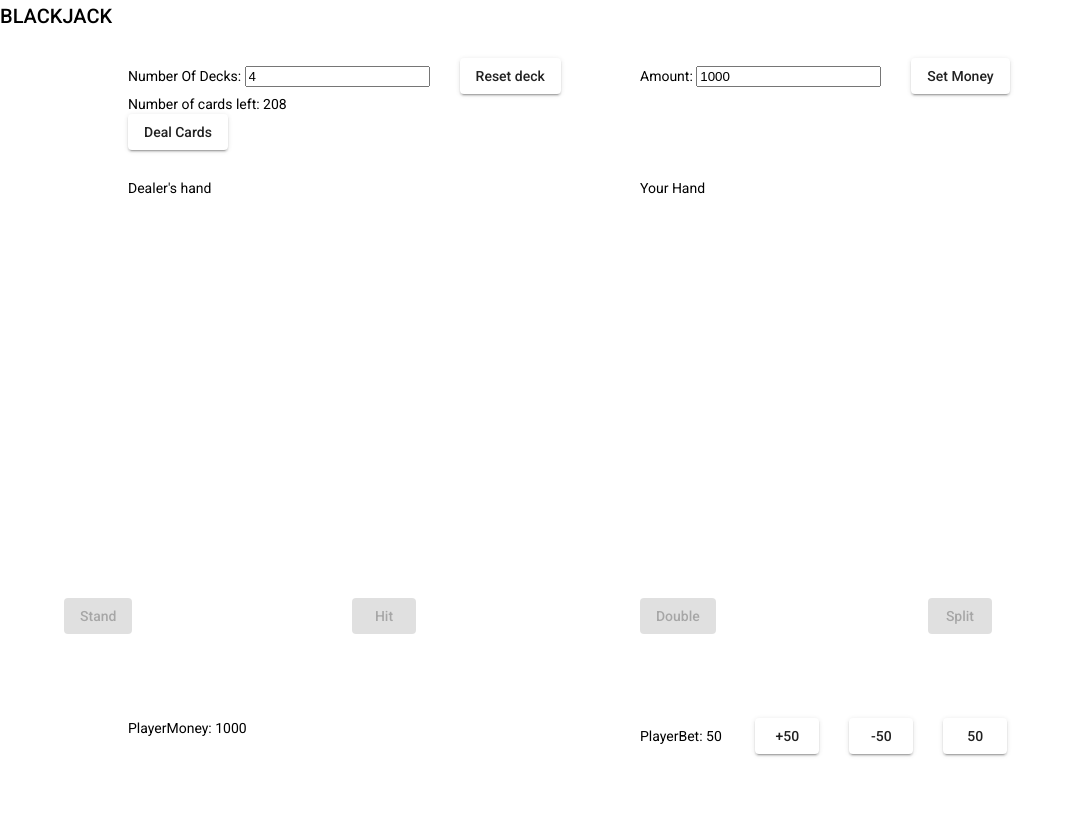
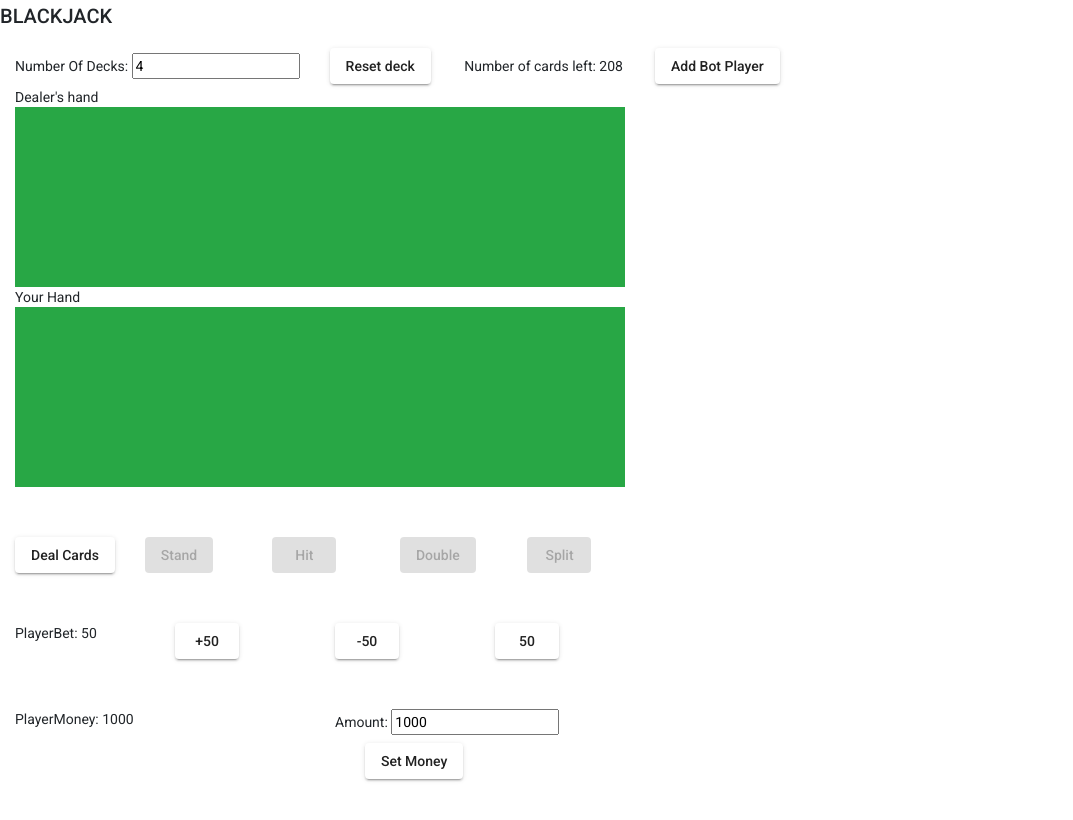
Before and after one commit to twwu123/blackjack-app, an Angular app: page / in a window 1280 px wide. Shown: the top 820 px of the page, without its empty margins (0-1073 px from the left). Built offline with nearby package versions, Linux system fonts and the light colour scheme.

Commit message:
add bootstrap and put all player related objects to one side to allow space for bots.

```diff
--- a/angular.json
+++ b/angular.json
@@ -25,9 +25,13 @@
             ],
             "styles": [
               "./node_modules/@angular/material/prebuilt-themes/indigo-pink.css",
-              "src/styles.css"
+              "src/styles.css",
+              "./node_modules/bootstrap/dist/css/bootstrap.min.css"
             ],
-            "scripts": []
+            "scripts": [
+              "./node_modules/jquery/dist/jquery.min.js",
+              "./node_modules/bootstrap/dist/js/bootstrap.min.js"
+            ]
           },
           "configurations": {
             "production": {
--- a/package.json
+++ b/package.json
@@ -8,7 +8,7 @@
     "test": "ng test",
     "lint": "ng lint",
     "e2e": "ng e2e",
-    "deploy": "ng build --prod --base-href https://twwu123.github.io/blackjack-app/ && angular-cli-ghpages --branch gh-pages"
+    "deploy": "ng build --base-href=/blackjack-app/"
   },
   "private": true,
   "dependencies": {
@@ -18,11 +18,15 @@
     "@angular/compiler": "~9.1.6",
     "@angular/core": "~9.1.6",
     "@angular/forms": "~9.1.6",
+    "@angular/localize": "^9.1.7",
     "@angular/material": "^9.2.3",
     "@angular/platform-browser": "~9.1.6",
     "@angular/platform-browser-dynamic": "~9.1.6",
     "@angular/router": "~9.1.6",
+    "@ng-bootstrap/ng-bootstrap": "^6.1.0",
     "angular-material": "^1.1.22",
+    "bootstrap": "^4.5.0",
+    "jquery": "^3.5.1",
     "rxjs": "~6.5.4",
     "tslib": "^1.10.0",
     "zone.js": "~0.10.2"
--- a/src/app/app.module.ts
+++ b/src/app/app.module.ts
@@ -8,6 +8,8 @@ import { GameComponent } from './game/game.component';
 import { HttpClientModule } from '@angular/common/http';
 import { BrowserAnimationsModule } from '@angular/platform-browser/animations';
 import { MatButtonModule } from '@angular/material/button';
+
+import { NgbModule } from '@ng-bootstrap/ng-bootstrap';
 
 @NgModule({
   declarations: [
@@ -20,7 +22,8 @@ import { MatButtonModule } from '@angular/material/button';
     FormsModule,
     HttpClientModule,
     BrowserAnimationsModule,
-    MatButtonModule
+    MatButtonModule,
+    NgbModule
   ],
   providers: [],
   bootstrap: [AppComponent]
--- a/src/app/game/game.component.css
+++ b/src/app/game/game.component.css
@@ -1,59 +1,3 @@
-.container-2 {
-  width: 80%;
-  margin: auto;
-  padding: 10px;
-}
-
-.one-2 {
-  width: 50%;
-  float: left;
-}
-
-.two-2 {
-  margin-left: 15%;
-  height: 400px;
-}
-
-.short {
-  height: 100px;
-}
-
-.medium {
-  height: 200px;
-}
-
-.long {
-  height: 400px;
-}
-.container-4 {
-  width: 90%;
-  margin: auto;
-  padding: 10px;
-}
-
-.one-4 {
-  width: 20%;
-  float: left;
-}
-
-.two-4 {
-  width:20%;
-  margin-left:5%;
-  float:left;
-}
-
-.three-4 {
-  width:20%;
-  margin-left:5%;
-  float:left;
-}
-
-.four-4 {
-  width:20%;
-  margin-left:5%;
-  float:left;
-}
-
 ul.sideways {
   list-style-type: none;
   margin: 0;
--- a/src/app/game/game.component.html
+++ b/src/app/game/game.component.html
@@ -1,34 +1,32 @@
 <h2>BLACKJACK</h2>
-<div class="container-2 short">
-  <div class="one-2">
+<div class="container-fluid">
+  <div class="row">
+    <div class="col-sm">
+      <div md-force-height="100px">
         <label>Number Of Decks:
           <input [(ngModel)]="numberOfDecks" placeholder=4/>
         </label>
         <button mat-raised-button [ngStyle]="{'margin-left.px': 30}" (click)="initialiseDecks(numberOfDecks); shuffle(Decks)">Reset deck</button>
         <span [ngStyle]="{'margin-left.px': 30}" >  Number of cards left: </span>{{Decks.length}}
+      </div>
       <div>
-      <button mat-raised-button (click)="dealCards()">Deal Cards</button>
+        <span>Dealer's hand</span>
+        <div class="bg-success">
+          <div style="height: 180px" *ngIf="!PlayerHand">
           </div>
-  </div>
-  <div class="two-2">
-    <label>Amount:
-      <input [(ngModel)]="money" placeholder=1000/>
-    </label>
-    <button mat-raised-button [ngStyle]="{'margin-left.px': 30}" (click)="setMoney(money); shuffle(Decks)">Set Money</button>
-  </div>
-</div>
-
-<div class="container-2 long">
-  <div class="one-2">
-    <span>Dealer's hand</span>
         <ul class="sideways">
           <li class="sideways" *ngFor="let card of Dealer">
             <img width="140px" height="180px" alt="card" src='{{card.img}}'>
           </li>
         </ul>
         </div>
-  <div class="two-2">
+      </div>
+      <div>
         <span>Your Hand</span>
+        <div class="bg-success">
+          <div style="height: 180px" *ngIf="!PlayerHand">
+          </div>
+          <div>
            <ul class="sideways">
             <li class="sideways" *ngFor="let card of PlayerHand">
              <img width="140px" height="180px" alt="card" src='{{card.img}}'>
@@ -36,33 +34,66 @@
            </ul>
           </div>
         </div>
-
-<div class="container-4 short">
-  <div class="one-4">
+      </div>
+      <div style="padding-top: 50px">
+        <div class="row">
+          <div class="col-sm">
+            <div class="row">
+              <div class="col-sm">
+                <button mat-raised-button (click)="dealCards()">Deal Cards</button>
+              </div>
+              <div class="col-sm">
                 <button mat-raised-button [disabled]="!(runningGame)" (click)="stand()">Stand</button>
               </div>
-  <div class="two-4">
+              <div class="col-sm">
                 <button mat-raised-button [disabled]="!(runningGame)" (click)="hit()">Hit</button>
               </div>
-  <div class="three-4">
+              <div class="col-sm">
                 <button mat-raised-button [disabled]="!(runningGame)" (click)="double()">Double</button>
               </div>
-  <div class="four-4">
+              <div class="col-sm">
                 <button mat-raised-button [disabled]="!(runningGame)" (click)="split()">Split</button>
               </div>
             </div>
-
-<div class="container-2 short">
-  <div class="one-2">
+          </div>
+        </div>
+      </div>
+      <div style="padding-top: 50px">
+        <div class="row">
+          <div class="col-sm">
+            <span>PlayerBet: </span> {{PlayerBet}}
+          </div>
+         <div class="col-sm">
+           <button mat-raised-button [disabled]="(runningGame)" (click)="addBet(50)">+50</button>
+         </div>
+         <div class="col-sm">
+           <button mat-raised-button [disabled]="(runningGame)" (click)="minusBet(50)">-50</button>
+         </div>
+          <div class="col-sm">
+            <button mat-raised-button [disabled]="(runningGame)" (click)="resetBet()">50</button>
+          </div>
+        </div>
+      </div>
+      <div style="padding-top: 50px">
+        <div class="row">
+          <div class="col-sm">
             <span>PlayerMoney: </span> {{PlayerMoney}}
           </div>
-  <div class="two-2">
-    <span>PlayerBet: </span> {{PlayerBet}}
-    <button mat-raised-button [disabled]="(runningGame)" [ngStyle]="{'margin-left.px': 30}" (click)="addBet(50); shuffle(Decks)">+50</button>
-    <button mat-raised-button [disabled]="(runningGame)" [ngStyle]="{'margin-left.px': 30}" (click)="minusBet(50); shuffle(Decks)">-50</button>
-    <button mat-raised-button [disabled]="(runningGame)" [ngStyle]="{'margin-left.px': 30}" (click)="resetBet(); shuffle(Decks)">50</button>
+          <div class="col-sm">
+          <label>Amount:
+            <input [(ngModel)]="money" placeholder=1000/>
+          </label>
+            <button mat-raised-button [ngStyle]="{'margin-left.px': 30}" (click)="setMoney(money)">Set Money</button>
           </div>
         </div>
+      </div>
+    </div>
+    <div class="col-sm">
+      <button mat-raised-button>Add Bot Player</button>
+    </div>
+  </div>
+</div>
+
 
 <div *ngIf="message">
   <span>{{message}}</span>
--- a/src/app/game/game.component.ts
+++ b/src/app/game/game.component.ts
@@ -155,7 +155,7 @@ export class GameComponent implements OnInit {
         }
       }
     }
-  } //
+  }
   setMoney(amount: number): void {
     this.PlayerMoney = amount;
   }
--- a/src/polyfills.ts
+++ b/src/polyfills.ts
@@ -1,3 +1,7 @@
+/***************************************************************************************************
+ * Load `$localize` onto the global scope - used if i18n tags appear in Angular templates.
+ */
+import '@angular/localize/init';
 /**
  * This file includes polyfills needed by Angular and is loaded before the app.
  * You can add your own extra polyfills to this file.
```
Also changed, not shown: 1 other file (tests, documents, lock files or other folders). Lines whose indentation alone changed are shown as unchanged.
